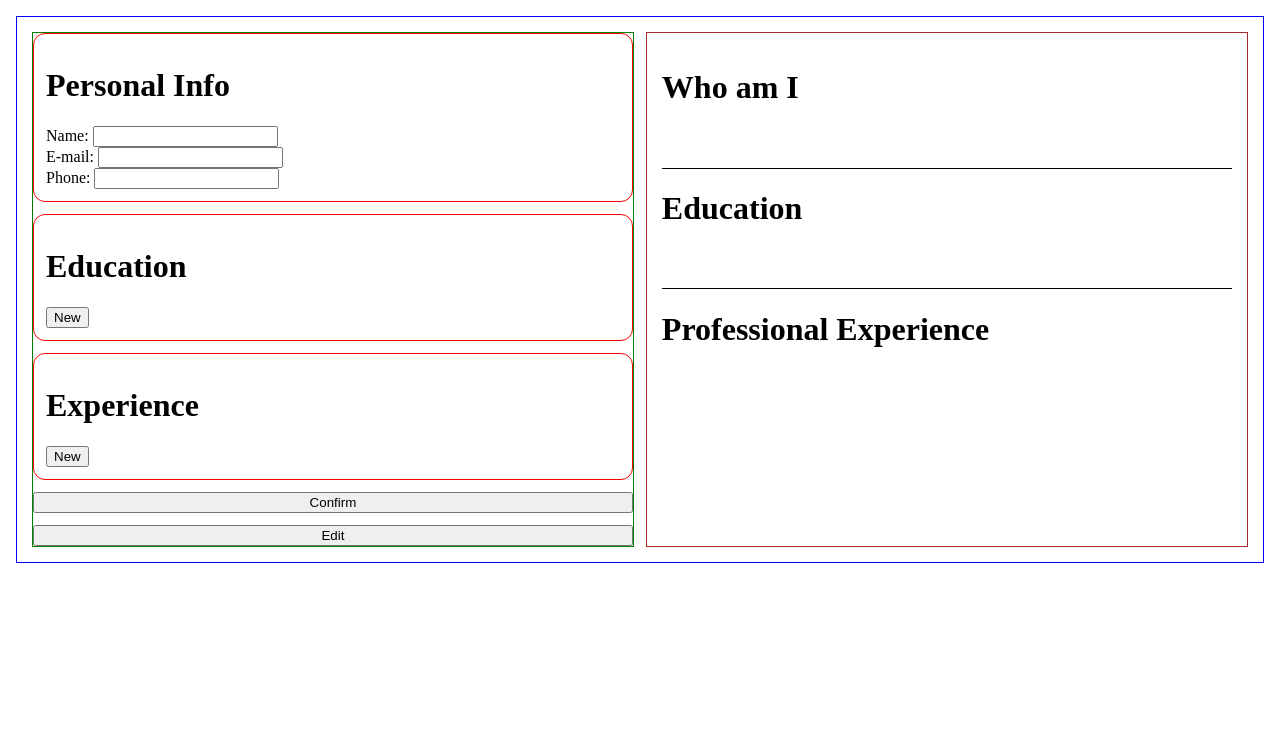
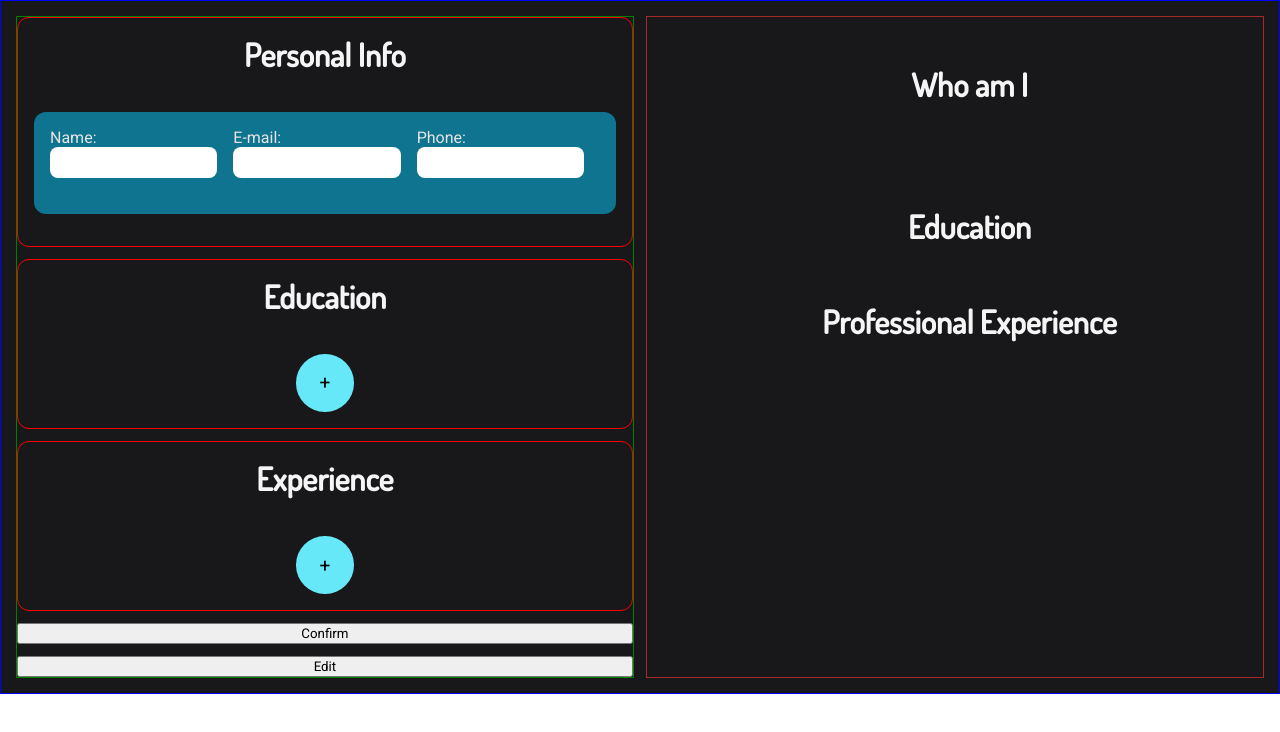
Before and after one commit to radtradcath/cv-application, a React app: page / in a window 1280 px wide. Shown: the top 732 px of the page. Built offline with nearby package versions, Linux system fonts and the light colour scheme; the HTML template or start-up script is replaced by a standard one.

Commit message:
Create initial styling

```diff
--- a/src/components/App.jsx
+++ b/src/components/App.jsx
@@ -9,6 +9,7 @@ import Experience from "./inputs/Experience.jsx";
 import PreviewSection from "./preview/PreviewSection.jsx";
 import ExperienceTemplate from "./preview/ExperienceTemplate.jsx";
 import PreviewProfile from "./preview/PreviewProfile.jsx";
+import EducationTemplate from "./preview/EducationTemplate.jsx";
 
 export default function App() {
   // Handle Inputs
@@ -20,7 +21,9 @@ export default function App() {
 
   const [copyProfile, setCopyProfile] = useState("");
   const [experienceForms, setExperienceForms] = useState([]);
+  const [copyExperience, setCopyExperience] = useState([]);
   const [educationForms, setEducationForms] = useState([]);
+  const [copyEducation, setCopyEducation] = useState([]);
 
   function profileInputHandler(e) {
     const value = e.target.value;
@@ -51,6 +54,7 @@ export default function App() {
         return obj.id === parentId ? { ...obj, [inputKey]: value } : obj;
       })
     );
+    console.log(educationForms);
   }
 
   // Handle "New" buttons
@@ -73,7 +77,7 @@ export default function App() {
 
   function handleNewEducation(e) {
     e.preventDefault();
-    console.log(educationForms)
+    console.log(educationForms);
 
     return setEducationForms([
       ...educationForms,
@@ -92,6 +96,9 @@ export default function App() {
   function handleSubmit(e) {
     e.preventDefault();
     setCopyProfile(profileState);
+    setCopyEducation(educationForms);
+    setCopyExperience(experienceForms);
+    console.log(educationForms);
   }
 
   return (
@@ -103,7 +110,6 @@ export default function App() {
             nameValue={profileState.name}
             emailValue={profileState.email}
             phoneValue={profileState.phone}
-
           />
         </FormSection>
         <FormSection title="Education" newHandler={handleNewEducation}>
@@ -142,14 +148,30 @@ export default function App() {
             email={copyProfile.email}
           />
         </PreviewSection>
-        <PreviewSection
-          title="Education"
-          classTitle="education-p"
-        ></PreviewSection>
+        <PreviewSection title="Education" classTitle="education-p">
+          {copyEducation.map((obj) => (
+            <EducationTemplate
+              school={obj.school}
+              area={obj.area}
+              from={obj.from}
+              to={obj.to}
+            />
+          ))}
+        </PreviewSection>
         <PreviewSection
           title="Professional Experience"
           classTitle="experience-p"
-        ></PreviewSection>
+        >
+          {copyExperience.map((obj) => (
+            <ExperienceTemplate
+              company={obj.company}
+              position={obj.position}
+              from={obj.from}
+              to={obj.to}
+              respons={obj.responsibility}
+            />
+          ))}
+        </PreviewSection>
       </PreviewWrapper>
     </AppWrapper>
   );
--- a/src/components/inputs/Education.jsx
+++ b/src/components/inputs/Education.jsx
@@ -1,33 +1,27 @@
 export default function Education({ handler, school, area, from, to, id }) {
   return (
-    <div className="education" id={id}>
-      <div>
+    <div className="education input-collection" id={id}>
       <label>
         School:
         <input type="text" name="school" value={school} onChange={handler} />
       </label>
-      </div>
 
-      <div>
       <label>
         Study area:
         <input type="text" name="area" value={area} onChange={handler} />
       </label>
-      </div>
 
-      <div>
       <label>
         From:
         <input type="date" name="from" value={from} onChange={handler} />
       </label>
-      </div>
 
-      <div>
       <label>
         To:
         <input type="date" name="to" value={to} onChange={handler} />
       </label>
-      </div>
+
+      <button className="delete-btn">Remove</button>
     </div>
   );
 }
--- a/src/components/inputs/Experience.jsx
+++ b/src/components/inputs/Experience.jsx
@@ -5,11 +5,11 @@ export default function Experience({
   to,
   responsibility,
   handler,
-  id
+  id,
 }) {
   return (
-    <div className="experience" id={id}>
-      <div>
+    <div className="experience input-collection" id={id}>
+      <div className="company-flex">
         <label>
           Company:
           <input
@@ -19,47 +19,41 @@ export default function Experience({
             onChange={handler}
           />
         </label>
-      </div>
 
-      <div>
-        <label>Position: </label>
+        <label>
+          Position:
           <input
             type="text"
             name="position"
             value={position}
             onChange={handler}
           />
+        </label>
       </div>
 
-      <div>
-        <label>From: </label>
-        <input
-          type="date"
-          name="from"
-          value={from}
-          onChange={handler}
-        />
-      </div>
 
-      <div>
-        <label>To: </label>
-        <input
-          type="date"
-          name="to"
-          value={to}
-          onChange={handler}
-        />
-      </div>
+        <label>
+          From:
+          <input type="date" name="from" value={from} onChange={handler} />
+        </label>
 
-      <div>
-        <label>Main Responsability: </label>
+        <label>
+          To:
+          <input type="date" name="to" value={to} onChange={handler} />
+        </label>
+
+
+      <label>
+        Main Responsability:
         <input
           type="textarea"
           name="responsibility"
           value={responsibility}
           onChange={handler}
         />
-      </div>
+      </label>
+
+      <button className="delete-btn">Remove</button>
     </div>
   );
 }
--- a/src/components/inputs/FormSection.jsx
+++ b/src/components/inputs/FormSection.jsx
@@ -7,7 +7,7 @@ export default function FormSection({ title, children, newHandler }) {
         ""
       ) : (
         <button className="experience-plus" onClick={newHandler}>
-          New
+          +
         </button>
       )}
     </div>
--- a/src/components/inputs/Profile.jsx
+++ b/src/components/inputs/Profile.jsx
@@ -5,9 +5,9 @@ export default function ProfileForm({
   phoneValue,
 }) {
   return (
-    <>
-      <div>
-        <label htmlFor="name">Name: </label>
+    <div className="input-collection">
+      <label htmlFor="name">
+        Name:
         <input
           type="text"
           name="name"
@@ -15,10 +15,10 @@ export default function ProfileForm({
           value={nameValue}
           onChange={handler}
         />
-      </div>
+      </label>
 
-      <div>
-        <label htmlFor="email">E-mail: </label>
+      <label htmlFor="email">
+        E-mail:
         <input
           type="email"
           name="email"
@@ -26,10 +26,10 @@ export default function ProfileForm({
           value={emailValue}
           onChange={handler}
         />
-      </div>
+      </label>
 
-      <div>
-        <label htmlFor="phone">Phone: </label>
+      <label htmlFor="phone">
+        Phone:
         <input
           type="tel"
           name="phone"
@@ -37,7 +37,7 @@ export default function ProfileForm({
           value={phoneValue}
           onChange={handler}
         />
-      </div>
-    </>
+      </label>
+    </div>
   );
 }
--- a/src/components/preview/EducationTemplate.jsx
+++ b/src/components/preview/EducationTemplate.jsx
@@ -0,0 +1,15 @@
+export default function EducationTemplate({
+    school,
+    area,
+    from,
+    to,
+  }) {
+    return (
+      <div className="experience-template">
+        <p>School: {school}</p>
+        <p>Area: {area}</p>
+        <p>From: {from}</p>
+        <p>To: {to}</p>
+      </div>
+    );
+  }
--- a/src/styles/style.css
+++ b/src/styles/style.css
@@ -1,3 +1,35 @@
+@import url("https://fonts.googleapis.com/css2?family=Dosis:wght@500&display=swap");
+@import url('https://fonts.googleapis.com/css2?family=Dosis:wght@500&family=Roboto&display=swap');
+
+* {
+  box-sizing: border-box;
+}
+
+h1, h2, h3, h4 {
+  color: #F5F5F5;
+  font-family: 'Dosis', sans-serif;
+  text-align: center;
+}
+
+:not(h1, h2, h3, h4) {
+  font-family: 'Roboto', sans-serif;
+}
+
+.form-container button {
+  display: flex;
+  justify-content: center;
+  align-items: center;
+  font-size: 1.2em;
+  border: none;
+  background-color: #67E8F9;
+  width: 3em;
+  height: 3em;
+  outline: none;
+  padding: 1em 0;
+  border-radius: 50%;
+  align-self: center;
+}
+
 #root {
   border: 1px solid blue;
 }
@@ -6,20 +38,59 @@
   display: flex;
   padding: 15px;
   gap: 12px;
-}
 
-* {
-  box-sizing: border-box;
+  background-color: #18181B;
 }
 
 body {
-  margin: 1rem;
+  margin: 0;
 }
 
+
 .form-container {
-  padding: 12px;
+  padding: 1em;
   border: 1px solid red;
   border-radius: 12px;
+  display: flex;
+  flex-direction: column;
+  gap: 1em;
+}
+
+
+.input-collection{
+  display: flex;
+  flex-wrap: wrap;
+  gap: 1em;
+  border-radius: 12px;
+  padding: 1em;
+
+  background-color: #0E7490;
+}
+
+.input-collection:last-of-type {
+  margin-bottom: 1em;
+}
+
+.date-flex, .company-flex  {
+  display: flex;
+  flex-direction: column;
+}
+
+.form-container h1 {
+  margin-top: 0;
+}
+
+label {
+  color: #E7E5E4;
+}
+
+input {
+  display: block;
+  padding: 0.5em 0.5em;
+  margin-bottom: 1.5em;
+
+  border: 1px solid transparent;
+  border-radius: 8px;
 }
 
 form {
@@ -42,16 +113,47 @@ form {
   padding: 15px;
 }
 
-.experience {
-  border: 1px solid yellow;
+.preview-wrapper h1 {
+  padding-left: 5%;
+  margin-top: 1em;
 }
+
+h1.name-p {
+ font-family: 'Roboto', sans-serif;
+}
+
+.personal-p > * {
+  text-align: left;
+}
+
 
 .profile-p,
 .education-p {
-  border-bottom: 1px solid black;
-  min-height: 25%;
+  display: flex;
+  flex-direction: column;
+  gap: 1em;
 }
 
-.experience-template {
-    border-bottom: 1px solid black;
+.experience-template,
+.education-template {
+  border: 1px solid black;
+  border-bottom: 1px solid black;
 }
+
+@media (max-width: 768px) {
+  :not(h1, h2, h3, h4) {
+    font-size: 0.9rem;
+  }
+
+  .app {
+    display: block;
+  }
+
+  form {
+    width: 100%;
+  }
+
+  .preview-wrapper {
+    width: 100%;
+  }
+}
```
Lines whose indentation alone changed are shown as unchanged.
